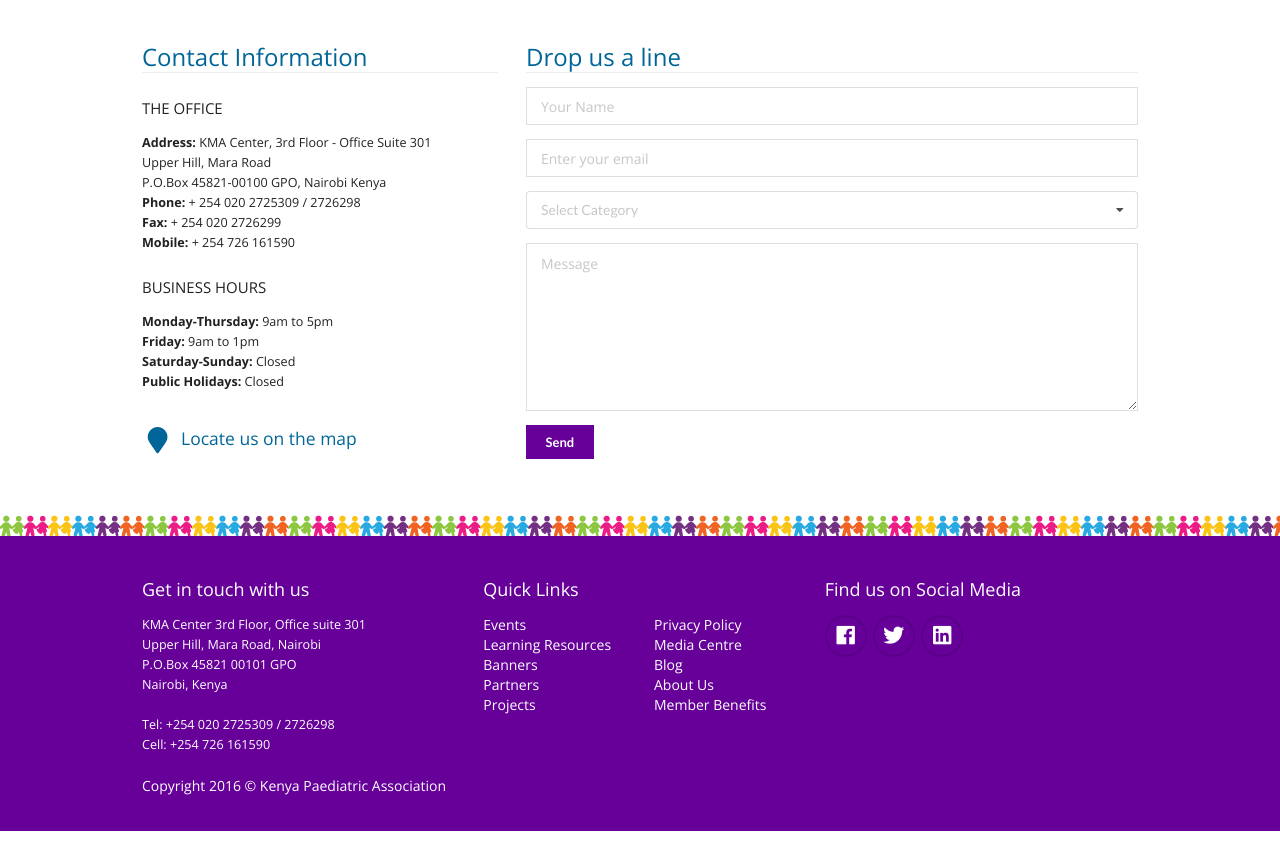
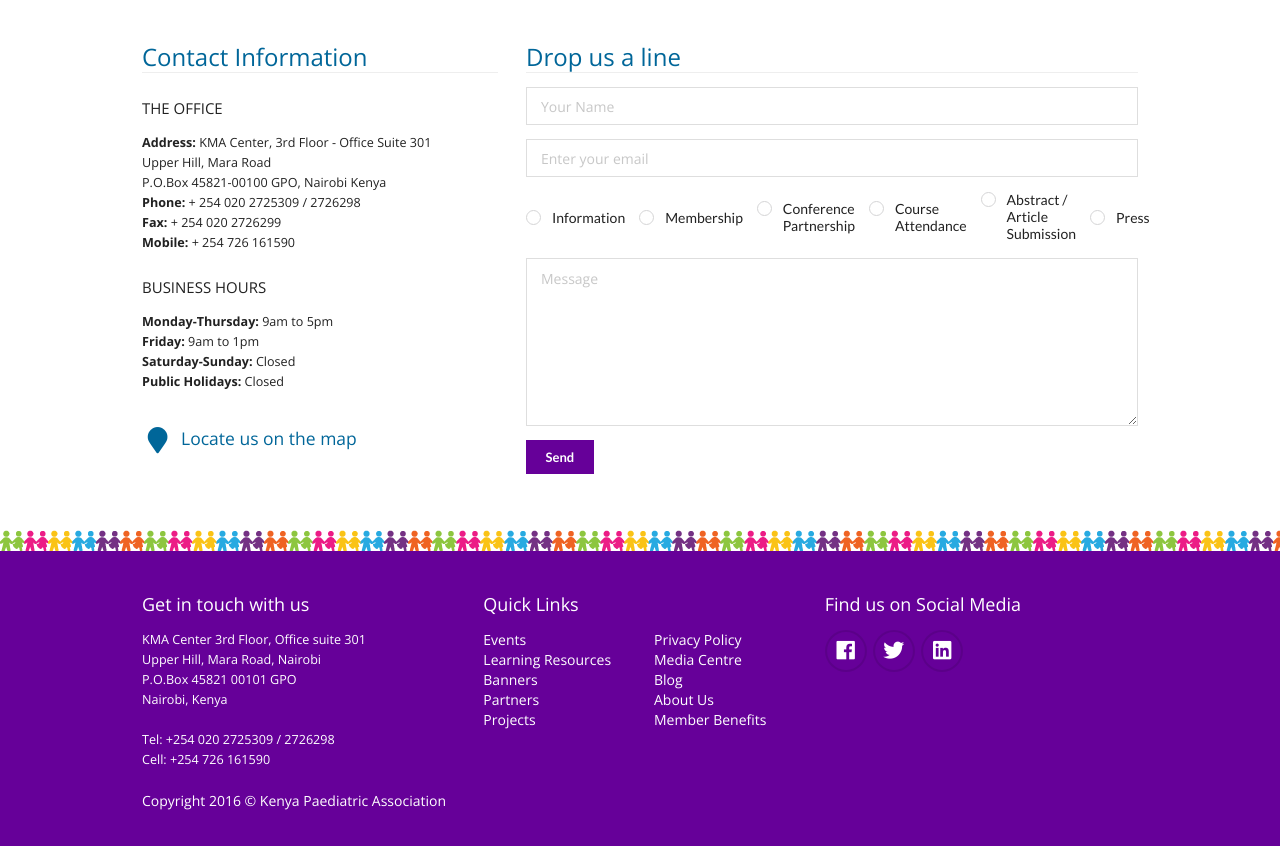
Before and after one commit to kimenye/kpa, a PHP site: page /contacts.php in a window 1280 px wide. Shown: the part 188-1034 px from the top of the page. Run offline with PHP 8.4, Linux system fonts and the light colour scheme; style sheets or scripts are compiled from the project's sources; some libraries are stand-ins or nearby versions.

Commit message:
Fixed header and contacts radio buttons

```diff
--- a/_header.php
+++ b/_header.php
@@ -33,7 +33,7 @@
       </div>
       <div class="three wide column">
         <div class="social icons">
-          <a><i class="icon facebook circular"></i></a>
+          <a href="https://www.facebook.com/Kenya-Paediatric-Association-424346167661258/" target="_blank"><i class="icon facebook circular"></i></a>
           <a><i class="icon twitter circular"></i></a>
           <a><i class="icon linkedin circular"></i></a>
         </div>
--- a/contacts.php
+++ b/contacts.php
@@ -40,8 +40,8 @@
       <div class="field">
         <input type="email" name="email" placeholder="Enter your email" />
       </div>
-      <div class="field">
-        <select class="ui dropdown" name="subject" required="true">
+      <div class="inline fields">
+        <!-- <select class="ui dropdown" name="subject" required="true">
           <option value="">Select Category</option>
           <option value="General Information">General Information</option>
           <option value="Membership">Membership</option>
@@ -49,7 +49,43 @@
           <option value="Course Attendance">Course Attendance</option>
           <option value="Abstract / Article Submission">Abstract / Article Submission</option>
           <option value="Press">Press</option>
-        </select>
+        </select> -->
+        <div class="field">
+          <div class="ui radio checkbox">
+            <input type="radio" name="subject" value="information">
+            <label>Information</label>
+          </div>
+        </div>
+        <div class="field">
+          <div class="ui radio checkbox">
+            <input type="radio" name="subject" value="membership">
+            <label>Membership</label>
+          </div>
+        </div>
+        <div class="field">
+          <div class="ui radio checkbox">
+            <input type="radio" name="subject" value="conference" >
+            <label>Conference Partnership</label>
+          </div>
+        </div>
+        <div class="field">
+          <div class="ui radio checkbox">
+            <input type="radio" name="subject" value="courses" >
+            <label>Course Attendance</label>
+          </div>
+        </div>
+        <div class="field">
+          <div class="ui radio checkbox">
+            <input type="radio" name="subject" value="abstracts" >
+            <label>Abstract / Article Submission</label>
+          </div>
+        </div>
+        <div class="field">
+          <div class="ui radio checkbox">
+            <input type="radio" name="subject" value="press" >
+            <label>Press</label>
+          </div>
+        </div>
       </div>
       <div class="field">
         <textarea name="message" placeholder="Message"></textarea>
```
